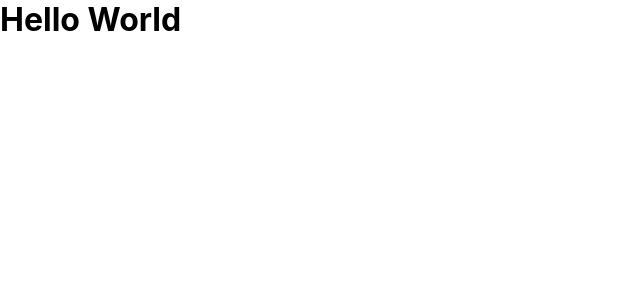
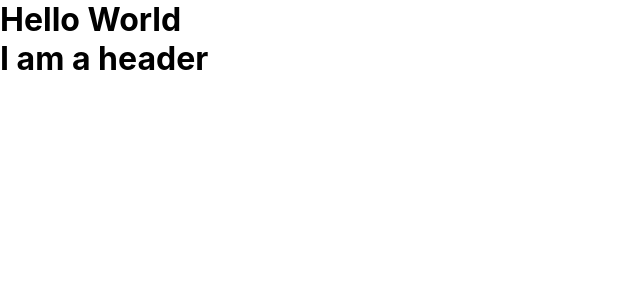
Before and after one commit to vermad843/six_month, a React (Create React App) app: page / in a window 1280 px wide. Shown: the top 300 px of the page, without its empty margins (0-640 px from the left). Built offline with nearby package versions, Linux system fonts and the light colour scheme.

Commit message:
Header component

```diff
--- a/src/App.js
+++ b/src/App.js
@@ -1,9 +1,11 @@
 import './App.css';
+import Header from './Header';
 
 function App() {
   return (
     <div className="App">
       <h1>Hello World</h1>
+      <Header/>
     </div>
   );
 }
--- /dev/null
+++ b/src/Header.js
@@ -0,0 +1,12 @@
+import React from 'react';
+
+
+function Header() {
+    return (
+        <div className = "header">
+            <h1>I am a header</h1>
+        </div>
+    )
+}
+
+export default Header;
```
